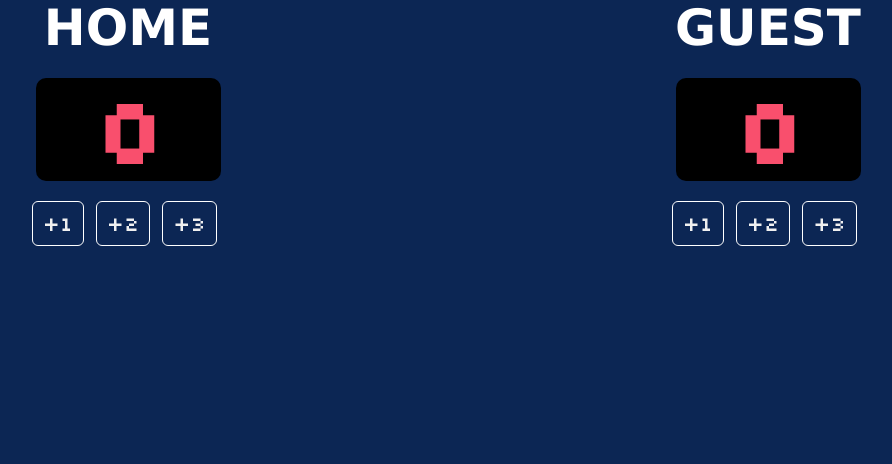
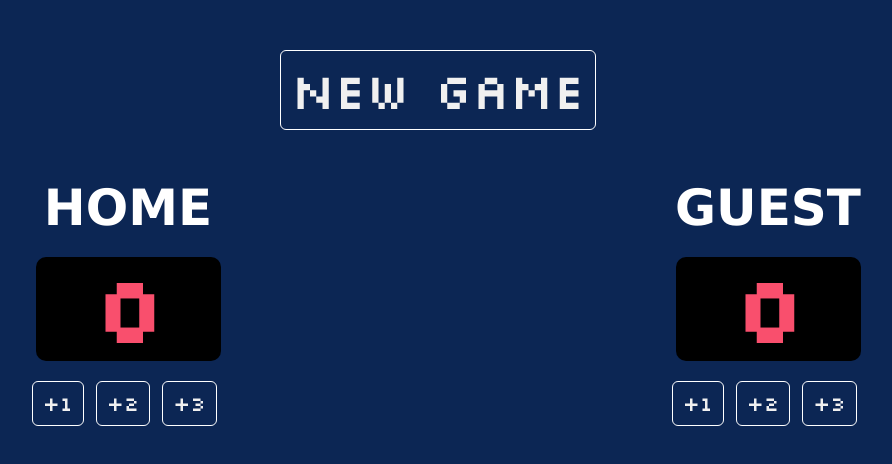
Before and after one commit to danieljcoh/basketball-scoreboard, a plain HTML site: page index.html in a window 1280 px wide. Shown: the whole page, without its empty margins (202-1094 px from the left). Drawn offline with nearby package versions, Linux system fonts and the light colour scheme; a web font is replaced by a local one.

Commit message:
Added New Game Button

```diff
--- a/index.html
+++ b/index.html
@@ -6,6 +6,7 @@
         <link href="https://fonts.googleapis.com/css2?family=Silkscreen&display=swap" rel="stylesheet">
     </head>
     <body>
+        <button id="new-game-btn" onclick="new_game()">New Game</button>
         <div class="container">
             <div>
                 <h3>HOME</h3>
```
